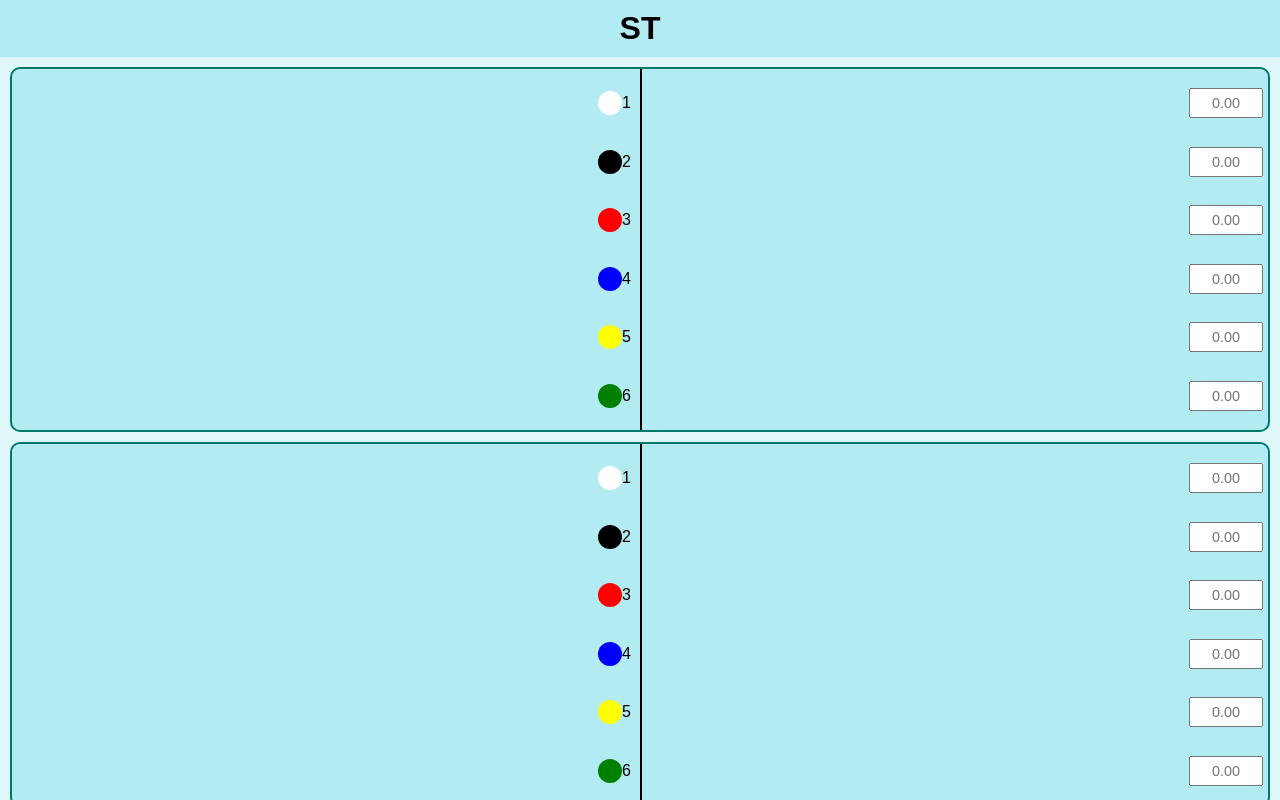
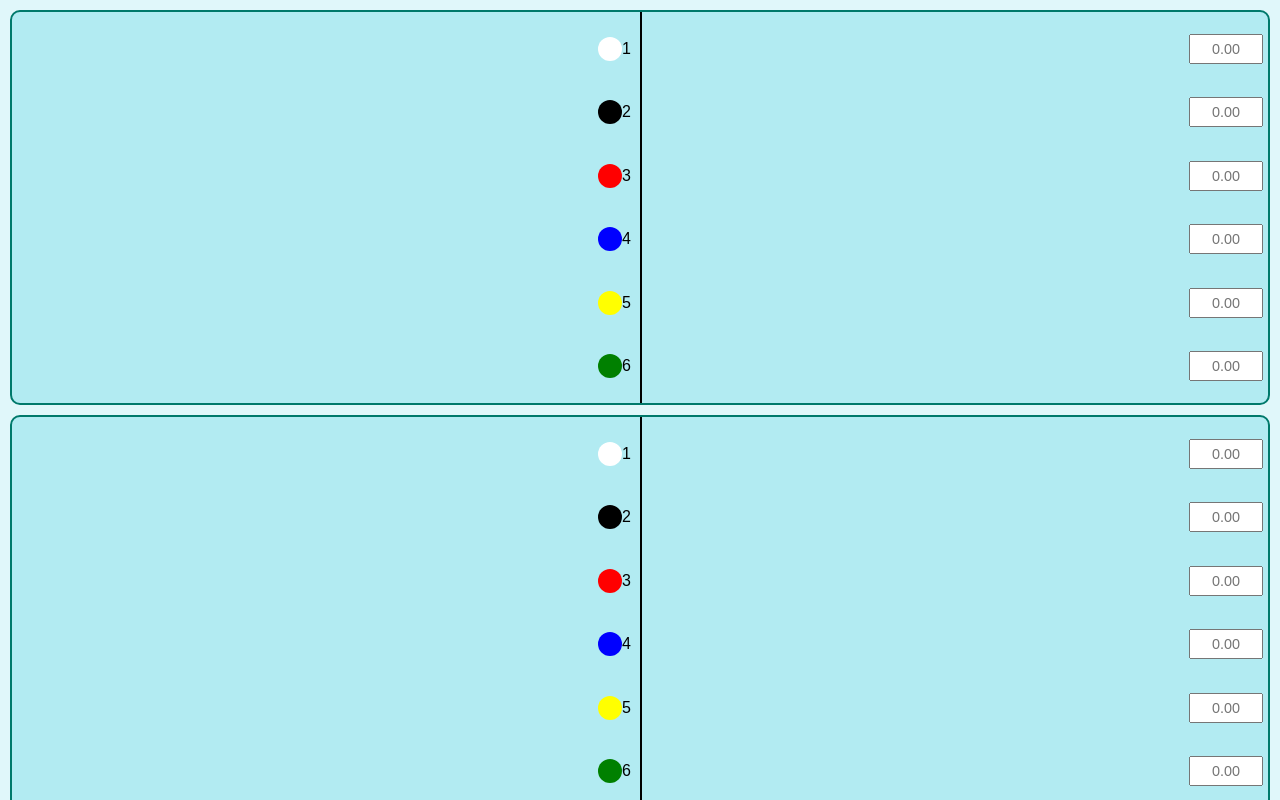
Before and after one commit to ta01da27o-arch/boat-ai-smart, a plain HTML site: page index.html in a window 1280 px wide. Drawn offline with Linux system fonts and the light colour scheme.

Commit message:
Add files via upload

```diff
--- a/index.html
+++ b/index.html
@@ -14,18 +14,11 @@
     font-family: sans-serif;
     background-color: #e0f7fa;
   }
-  .title {
-    text-align: center;
-    font-size: 2rem;
-    font-weight: bold;
-    padding: 10px 0;
-    background-color: #b2ebf2;
-  }
   .table-container {
     display: flex;
     flex-direction: column;
     justify-content: space-between;
-    height: calc(100% - 60px);
+    height: 100%;
     padding: 10px;
     gap: 10px;
   }
@@ -37,8 +30,7 @@
     display: flex;
     position: relative;
     flex: 1;
-    /* 上下段を10mmずつ小さく */
-    max-height: calc(50% - 14px); /* 10mm相当減少 */
+    max-height: calc(50% - 14px); /* 上下段を縦方向10mmずつ小さく */
   }
   .line {
     position: absolute;
@@ -87,8 +79,6 @@
 </style>
 </head>
 <body>
-
-<div class="title">ST</div>
 
 <div class="table-container">
 
```
